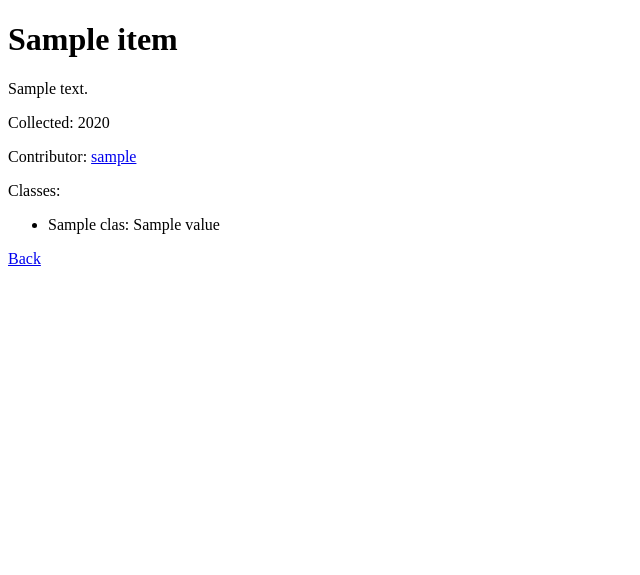
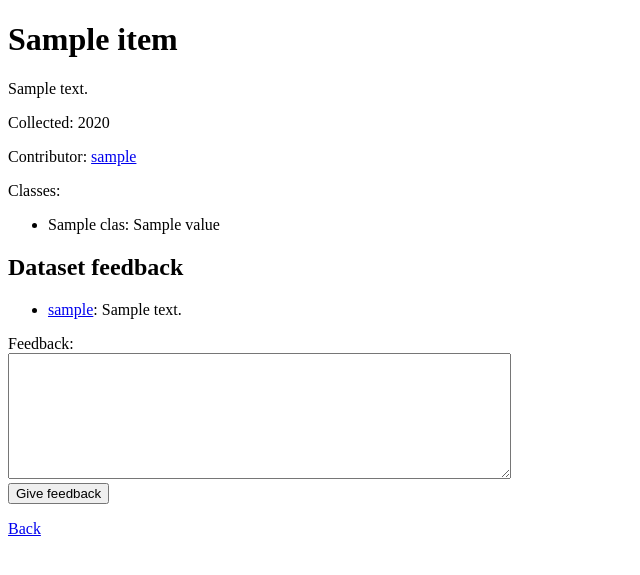
Before and after one commit to jkoira/Research-Data-Explorer, a Flask app: template templates/show_item.html in a window 1280 px wide. Shown: the top 575 px of the page, without its empty margins (0-640 px from the left). Run offline with Flask 3, Linux system fonts and the light colour scheme; the template is opened without the code that fills it: most values are stand-ins (such as "Sample title", 1, 10 or a date in 2020).

Commit message:
Add feedback feature

```diff
--- a/app.py
+++ b/app.py
@@ -48,7 +48,8 @@ def show_item(item_id):
     if not item:
         abort(404)
     classes = items.get_classes(item_id)
-    return render_template("show_item.html", item=item, classes=classes)
+    feedback = items.get_feedback(item_id)
+    return render_template("show_item.html", item=item, classes=classes, feedback=feedback)
 
 
 #Add new dataset
@@ -93,6 +94,25 @@ def create_dataset():
     items.add_item(title, description, year, user_id, classes)
 
     return redirect("/")
+
+#Add feedback message
+@app.route("/create_feedback", methods=["POST"])
+def create_feedback():
+    require_login()
+
+    feedback = request.form["feedback"]
+    if not feedback or len(feedback) > 1000:
+        abort(403)
+
+    item_id = request.form["item_id"]
+    item = items.get_item(item_id)
+    if not item:
+        abort(404)
+    user_id = session["user_id"]
+
+    items.add_feedback(item_id, user_id, feedback)
+
+    return redirect("/item/" + str(item_id))
 
 #Edit dataset
 @app.route("/edit_dataset/<int:item_id>")
--- a/schema.sql
+++ b/schema.sql
@@ -3,8 +3,7 @@ CREATE TABLE datasets (
     title TEXT NOT NULL,
     description TEXT,
     year INTEGER,
-    user_id INTEGER,
-    FOREIGN KEY (user_id) REFERENCES users(id)
+    user_id INTEGER REFERENCES users(id)
 );
 
 CREATE TABLE IF NOT EXISTS users (
@@ -26,3 +25,11 @@ CREATE TABLE data_classes (
     title TEXT,
     value TEXT
 );
+
+CREATE TABLE feedback (
+    id INTEGER PRIMARY KEY AUTOINCREMENT,
+    item_id INTEGER NOT NULL REFERENCES datasets(id) ON DELETE CASCADE,
+    user_id INTEGER NOT NULL REFERENCES users(id) ON DELETE SET NULL,
+    message TEXT NOT NULL,
+    created_at TEXT NOT NULL DEFAULT (datetime('now'))
+);
--- a/templates/show_item.html
+++ b/templates/show_item.html
@@ -30,6 +30,20 @@
       {% endfor %}
     </ul>
   </p>
+
+  <h2>Dataset feedback</h2>
+  <ul>
+    {% for message in feedback %}
+    <li><a href="/user/{{ message.user_id }}">{{ message.username }}</a>: {{ message.message }}</li>
+    {% endfor %}
+  </ul>
+  <form action="/create_feedback" method="post">
+    Feedback: <br />
+    <textarea name="feedback" rows="8" cols="60" maxlength="1000"></textarea> <br />
+    <input type="hidden" name="item_id" value="{{ item.id }}">
+    <input type="submit" value="Give feedback"/>
+
+  </form>
   <p>
     <a href="/">Back</a>
   </p>
```
Also changed, not shown: items.py (+14 -0 lines).
